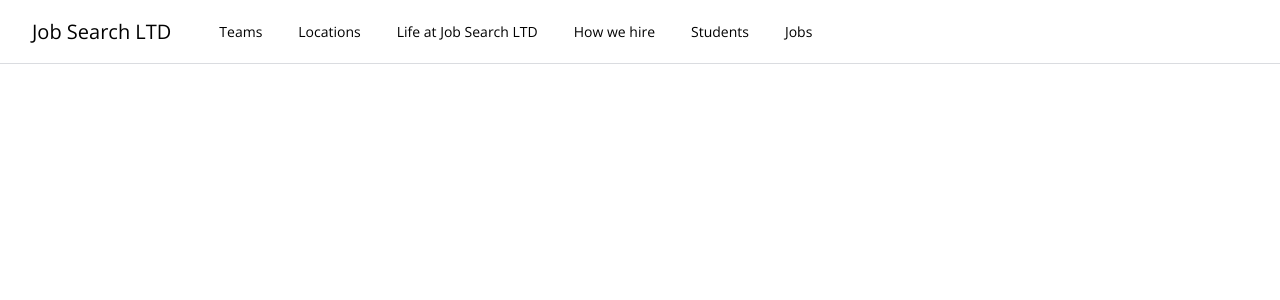
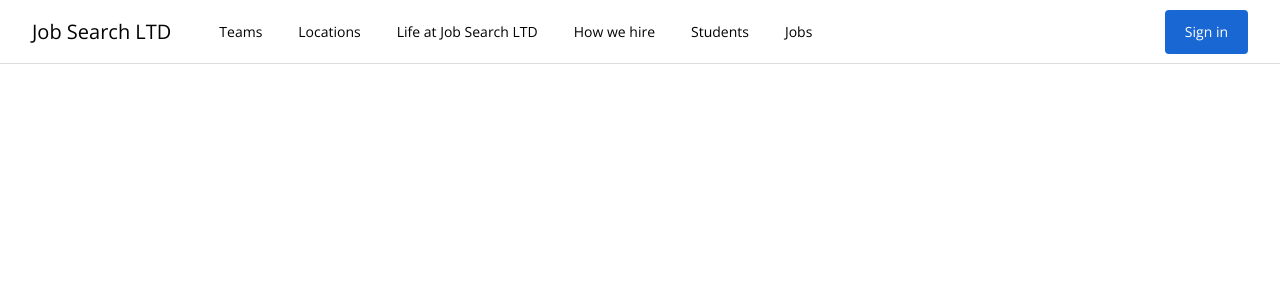
Before and after one commit to Job-Searching-Webpage/Job-Search-Frontend, a Vue app: page / in a window 1280 px wide. Shown: the top 300 px of the page. Built offline with nearby package versions, Linux system fonts and the light colour scheme.

Commit message:
Added Sign-In button

```diff
--- /dev/null
+++ b/src/components/Actionbutton.vue
@@ -0,0 +1,13 @@
+<template>
+  <button
+    class="px-5 py-3 font-medium text-white border-0 rounded bg-brand-blue-1 hover:shadow-blue"
+  >
+    Sign in
+  </button>
+</template>
+
+<script>
+export default {
+  name: "ActionButton",
+};
+</script>
--- a/src/components/MainNav.vue
+++ b/src/components/MainNav.vue
@@ -21,14 +21,23 @@
             </li>
           </ul>
         </nav>
+
+        <div class="flex items-center h-full ml-auto">
+          <actionbutton />
+        </div>
       </div>
     </div>
   </header>
 </template>
 
 <script>
+import Actionbutton from "@/components/Actionbutton.vue";
+
 export default {
   name: "MainNav",
+  components: {
+    Actionbutton,
+  },
   data() {
     return {
       company: "Job Search LTD",
--- a/tailwind.config.js
+++ b/tailwind.config.js
@@ -10,8 +10,11 @@
 
       colors: {
         "brand-gray-1": "#dadce0",
-        "brand-blue-1": "#196td2",
+        "brand-blue-1": "#1967d2",
         "brand-green-1": "#137333",
+      },
+      boxShadow: {
+        blue: "0 0 3px 3px #4285f4",
       },
     },
   },
```
